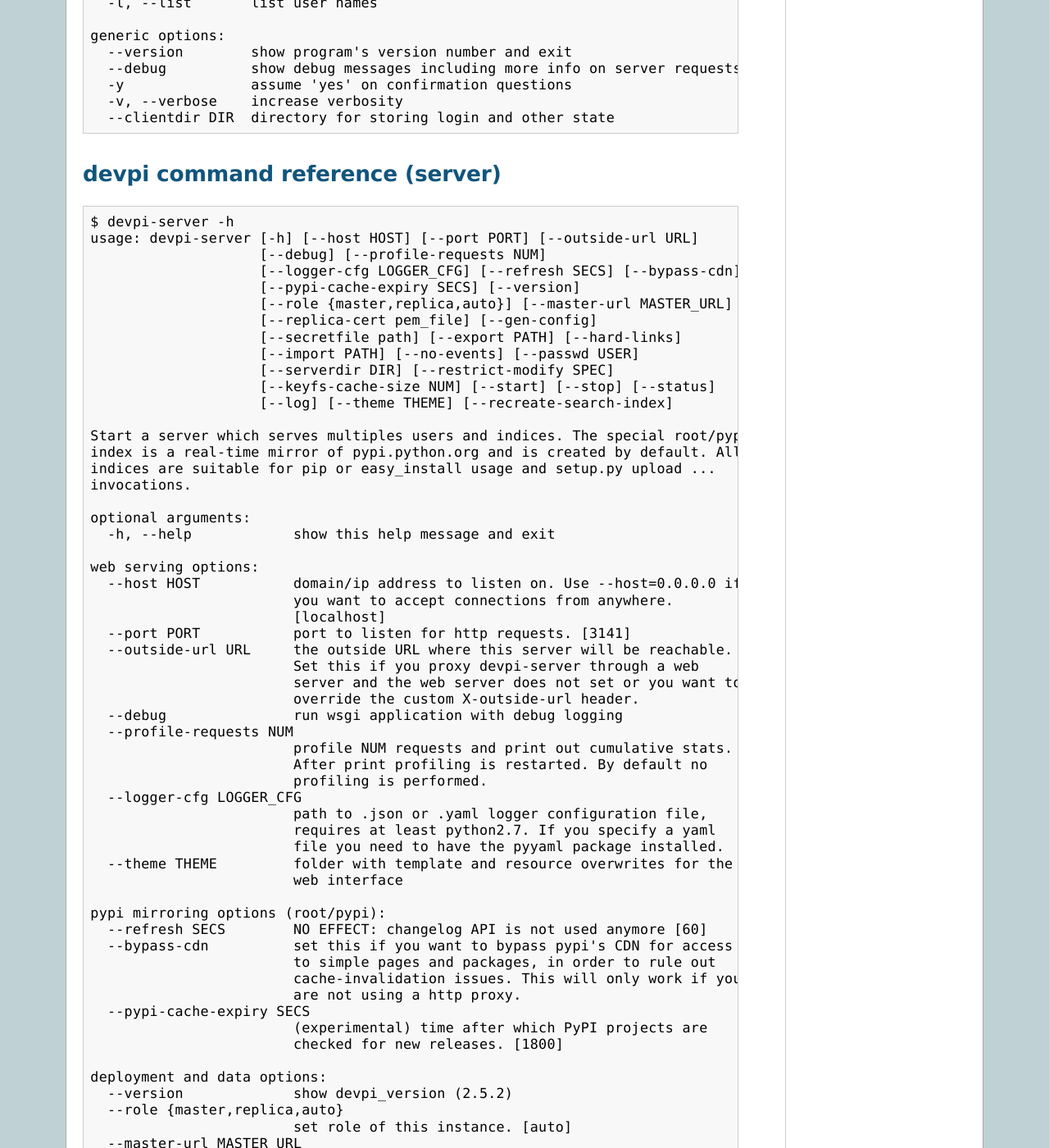
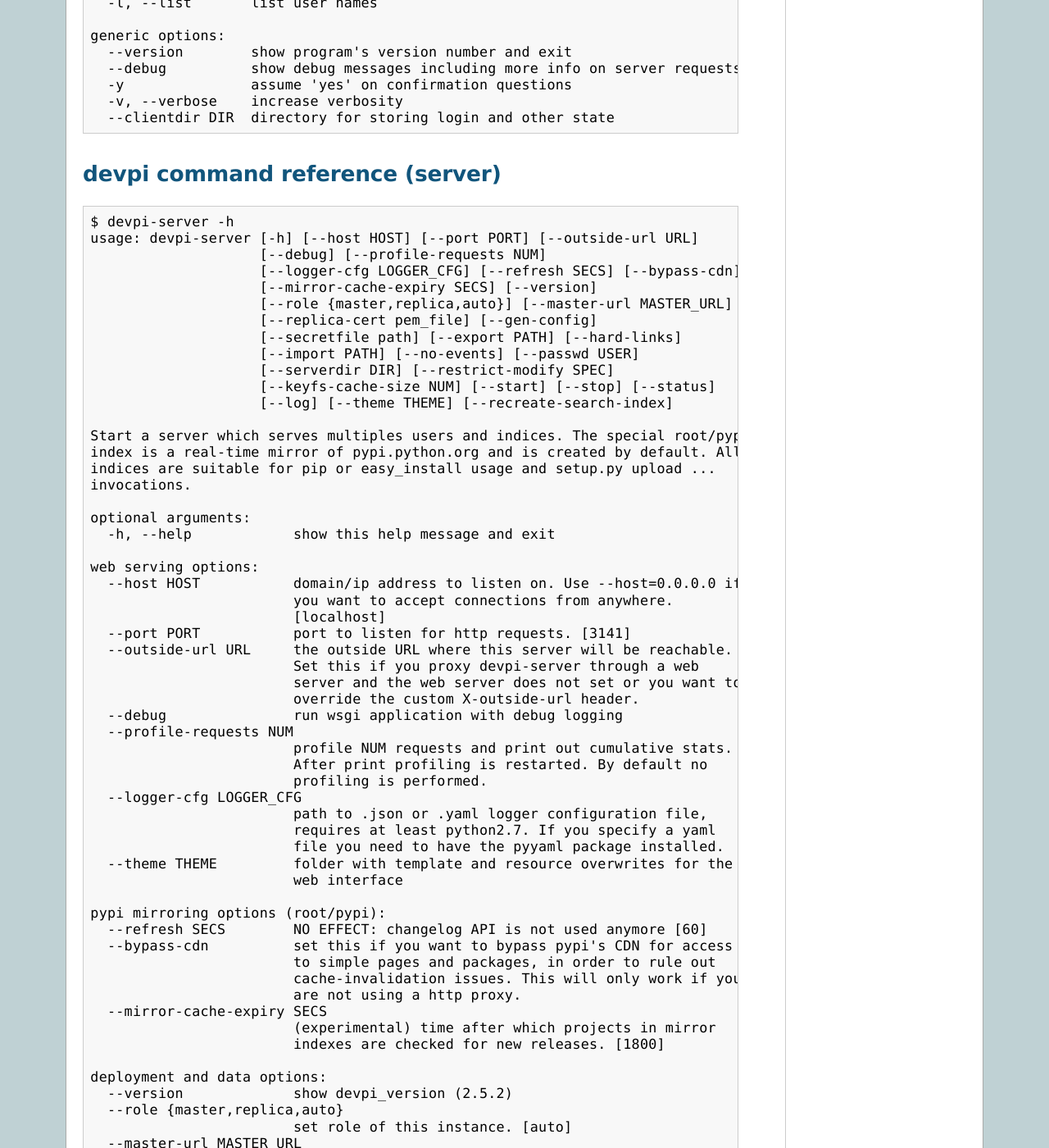
Before and after one commit to devpi/devpi, a Sphinx documentation site: the page built from doc/userman/devpi_commands.rst, in a window 1280 px wide and 1400 px high, scrolled down 8908 px. Shown: the whole window at 82% size. Built offline with Sphinx 7.4.7, drawn with Linux system fonts in a browser that asks for light colours; pages that are not in the unit, such as notebooks, are missing from menus; some of the changed text lies outside the part shown.

Commit message:
Rename ``--pypi-cache-expiry`` to ``--mirror-cache-expiry`` and make it configurable on the index.

```diff
--- a/doc/userman/devpi_commands.rst
+++ b/doc/userman/devpi_commands.rst
@@ -508,7 +508,7 @@
     usage: devpi-server [-h] [--host HOST] [--port PORT] [--outside-url URL]
                         [--debug] [--profile-requests NUM]
                         [--logger-cfg LOGGER_CFG] [--refresh SECS] [--bypass-cdn]
-                        [--pypi-cache-expiry SECS] [--version]
+                        [--mirror-cache-expiry SECS] [--version]
                         [--role {master,replica,auto}] [--master-url MASTER_URL]
                         [--replica-cert pem_file] [--gen-config]
                         [--secretfile path] [--export PATH] [--hard-links]
@@ -552,9 +552,9 @@
                             to simple pages and packages, in order to rule out
                             cache-invalidation issues. This will only work if you
                             are not using a http proxy.
-      --pypi-cache-expiry SECS
-                            (experimental) time after which PyPI projects are
-                            checked for new releases. [1800]
+      --mirror-cache-expiry SECS
+                            (experimental) time after which projects in mirror
+                            indexes are checked for new releases. [1800]
 
     deployment and data options:
       --version             show devpi_version (2.5.2)
```
Also changed, not shown: 2 other files.
